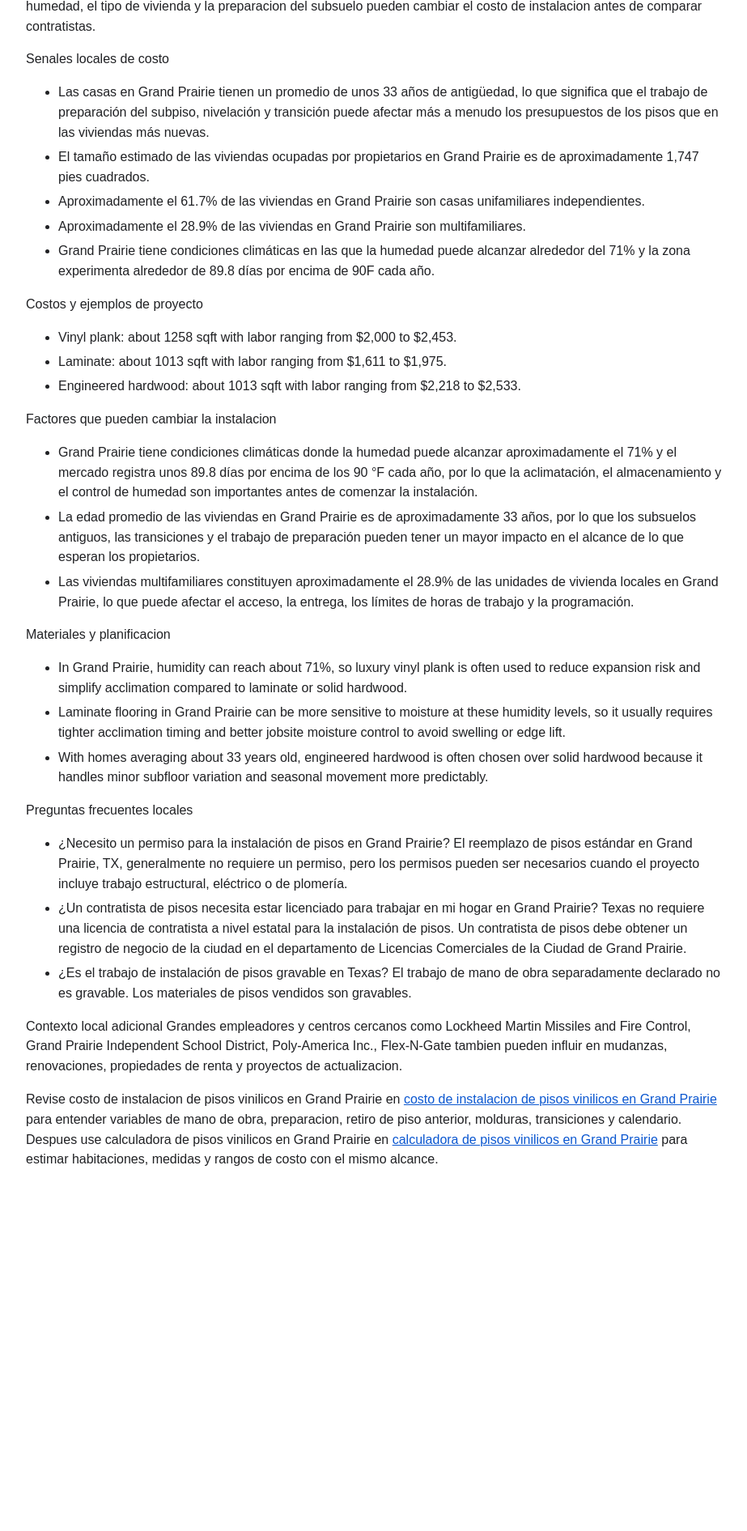
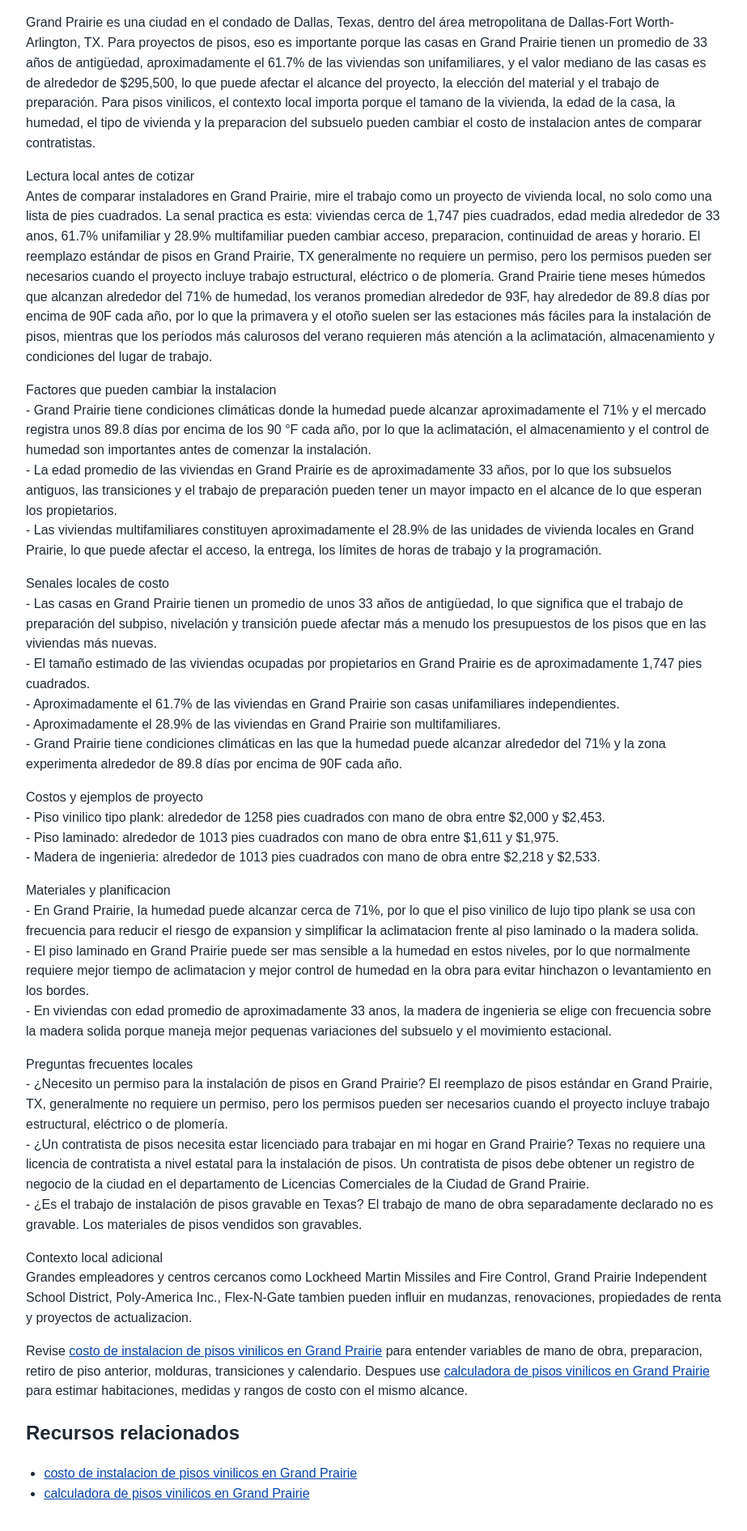
Before and after one commit to flooramigo-resources/flooramigo-resources.github.io, a plain HTML site: page grand-prairie-tx-guia-de-costo-de-instalacion-de-pisos-vinilicos/index.html in a window 1280 px wide. Shown: the part 261-2152 px from the top of the page at 81% size, without its empty margins (178-1101 px from the left). Before the commit the page ends 1762 px from the top, so only its background shows below. Drawn offline with Linux system fonts and the light colour scheme.

Commit message:
Add Grand Prairie and Highland Village flooring guides

```diff
--- a/grand-prairie-tx-guia-de-costo-de-instalacion-de-pisos-vinilicos/index.html
+++ b/grand-prairie-tx-guia-de-costo-de-instalacion-de-pisos-vinilicos/index.html
@@ -1,55 +1,32 @@
 <!doctype html>
-<html lang="en">
+<html lang="es">
 <head>
   <meta charset="utf-8">
   <meta name="viewport" content="width=device-width, initial-scale=1">
   <title>Grand Prairie, TX: guia de costo de instalacion de pisos vinilicos</title>
+  <meta name="description" content="Grand Prairie, TX: guia de costo de instalacion de pisos vinilicos">
   <meta name="robots" content="index,follow">
-  <style>
-    body { font-family: Arial, sans-serif; line-height: 1.55; color: #202124; max-width: 860px; margin: 0 auto; padding: 40px 20px; }
-    h1 { font-size: 2rem; line-height: 1.2; margin: 0 0 1rem; }
-    a { color: #0b57d0; }
-    li { margin: 0.35rem 0; }
-  </style>
+  <style>body{font-family:Arial,sans-serif;line-height:1.55;margin:0;color:#1f2933;background:#fff}main{max-width:860px;margin:0 auto;padding:32px 20px}h1{font-size:2rem;line-height:1.2}a{color:#0645ad}ul{padding-left:1.4rem}.note{background:#f5f7fa;border-left:4px solid #2f80ed;padding:14px 16px;margin:24px 0}</style>
 </head>
 <body>
 <main>
   <h1>Grand Prairie, TX: guia de costo de instalacion de pisos vinilicos</h1>
+  <p>Recurso local para propietarios en Grand Prairie, TX que revisan presupuestos de pisos vinilicos.</p>
+  <p class="note"><a href="https://flooramigo.com/grand-prairie-tx/vinyl-flooring-installation-cost/?lang=es">Grand Prairie costo de instalacion de pisos vinilicos</a> · <a href="https://flooramigo.com/grand-prairie-tx/calculadora-de-pisos-vinilicos/">calculadora de pisos vinilicos en Grand Prairie</a></p>
   <p>Grand Prairie es una ciudad en el condado de Dallas, Texas, dentro del área metropolitana de Dallas-Fort Worth-Arlington, TX. Para proyectos de pisos, eso es importante porque las casas en Grand Prairie tienen un promedio de 33 años de antigüedad, aproximadamente el 61.7% de las viviendas son unifamiliares, y el valor mediano de las casas es de alrededor de $295,500, lo que puede afectar el alcance del proyecto, la elección del material y el trabajo de preparación. Para pisos vinilicos, el contexto local importa porque el tamano de la vivienda, la edad de la casa, la humedad, el tipo de vivienda y la preparacion del subsuelo pueden cambiar el costo de instalacion antes de comparar contratistas.</p>
-<p>Senales locales de costo</p>
+<p>Lectura local antes de cotizar<br>Antes de comparar instaladores en Grand Prairie, mire el trabajo como un proyecto de vivienda local, no solo como una lista de pies cuadrados. La senal practica es esta: viviendas cerca de 1,747 pies cuadrados, edad media alrededor de 33 anos, 61.7% unifamiliar y 28.9% multifamiliar pueden cambiar acceso, preparacion, continuidad de areas y horario. El reemplazo estándar de pisos en Grand Prairie, TX generalmente no requiere un permiso, pero los permisos pueden ser necesarios cuando el proyecto incluye trabajo estructural, eléctrico o de plomería. Grand Prairie tiene meses húmedos que alcanzan alrededor del 71% de humedad, los veranos promedian alrededor de 93F, hay alrededor de 89.8 días por encima de 90F cada año, por lo que la primavera y el otoño suelen ser las estaciones más fáciles para la instalación de pisos, mientras que los períodos más calurosos del verano requieren más atención a la aclimatación, almacenamiento y condiciones del lugar de trabajo.</p>
+<p>Factores que pueden cambiar la instalacion<br>- Grand Prairie tiene condiciones climáticas donde la humedad puede alcanzar aproximadamente el 71% y el mercado registra unos 89.8 días por encima de los 90 °F cada año, por lo que la aclimatación, el almacenamiento y el control de humedad son importantes antes de comenzar la instalación.<br>- La edad promedio de las viviendas en Grand Prairie es de aproximadamente 33 años, por lo que los subsuelos antiguos, las transiciones y el trabajo de preparación pueden tener un mayor impacto en el alcance de lo que esperan los propietarios.<br>- Las viviendas multifamiliares constituyen aproximadamente el 28.9% de las unidades de vivienda locales en Grand Prairie, lo que puede afectar el acceso, la entrega, los límites de horas de trabajo y la programación.</p>
+<p>Senales locales de costo<br>- Las casas en Grand Prairie tienen un promedio de unos 33 años de antigüedad, lo que significa que el trabajo de preparación del subpiso, nivelación y transición puede afectar más a menudo los presupuestos de los pisos que en las viviendas más nuevas.<br>- El tamaño estimado de las viviendas ocupadas por propietarios en Grand Prairie es de aproximadamente 1,747 pies cuadrados.<br>- Aproximadamente el 61.7% de las viviendas en Grand Prairie son casas unifamiliares independientes.<br>- Aproximadamente el 28.9% de las viviendas en Grand Prairie son multifamiliares.<br>- Grand Prairie tiene condiciones climáticas en las que la humedad puede alcanzar alrededor del 71% y la zona experimenta alrededor de 89.8 días por encima de 90F cada año.</p>
+<p>Costos y ejemplos de proyecto<br>- Piso vinilico tipo plank: alrededor de 1258 pies cuadrados con mano de obra entre $2,000 y $2,453.<br>- Piso laminado: alrededor de 1013 pies cuadrados con mano de obra entre $1,611 y $1,975.<br>- Madera de ingenieria: alrededor de 1013 pies cuadrados con mano de obra entre $2,218 y $2,533.</p>
+<p>Materiales y planificacion<br>- En Grand Prairie, la humedad puede alcanzar cerca de 71%, por lo que el piso vinilico de lujo tipo plank se usa con frecuencia para reducir el riesgo de expansion y simplificar la aclimatacion frente al piso laminado o la madera solida.<br>- El piso laminado en Grand Prairie puede ser mas sensible a la humedad en estos niveles, por lo que normalmente requiere mejor tiempo de aclimatacion y mejor control de humedad en la obra para evitar hinchazon o levantamiento en los bordes.<br>- En viviendas con edad promedio de aproximadamente 33 anos, la madera de ingenieria se elige con frecuencia sobre la madera solida porque maneja mejor pequenas variaciones del subsuelo y el movimiento estacional.</p>
+<p>Preguntas frecuentes locales<br>- ¿Necesito un permiso para la instalación de pisos en Grand Prairie? El reemplazo de pisos estándar en Grand Prairie, TX, generalmente no requiere un permiso, pero los permisos pueden ser necesarios cuando el proyecto incluye trabajo estructural, eléctrico o de plomería.<br>- ¿Un contratista de pisos necesita estar licenciado para trabajar en mi hogar en Grand Prairie? Texas no requiere una licencia de contratista a nivel estatal para la instalación de pisos. Un contratista de pisos debe obtener un registro de negocio de la ciudad en el departamento de Licencias Comerciales de la Ciudad de Grand Prairie.<br>- ¿Es el trabajo de instalación de pisos gravable en Texas? El trabajo de mano de obra separadamente declarado no es gravable. Los materiales de pisos vendidos son gravables.</p>
+<p>Contexto local adicional<br>Grandes empleadores y centros cercanos como Lockheed Martin Missiles and Fire Control, Grand Prairie Independent School District, Poly-America Inc., Flex-N-Gate tambien pueden influir en mudanzas, renovaciones, propiedades de renta y proyectos de actualizacion.</p>
+<p>Revise <a href="https://flooramigo.com/grand-prairie-tx/vinyl-flooring-installation-cost/?lang=es">costo de instalacion de pisos vinilicos en Grand Prairie</a> para entender variables de mano de obra, preparacion, retiro de piso anterior, molduras, transiciones y calendario. Despues use <a href="https://flooramigo.com/grand-prairie-tx/calculadora-de-pisos-vinilicos/">calculadora de pisos vinilicos en Grand Prairie</a> para estimar habitaciones, medidas y rangos de costo con el mismo alcance.</p>
+  <h2>Recursos relacionados</h2>
   <ul>
-<li>Las casas en Grand Prairie tienen un promedio de unos 33 años de antigüedad, lo que significa que el trabajo de preparación del subpiso, nivelación y transición puede afectar más a menudo los presupuestos de los pisos que en las viviendas más nuevas.</li>
-<li>El tamaño estimado de las viviendas ocupadas por propietarios en Grand Prairie es de aproximadamente 1,747 pies cuadrados.</li>
-<li>Aproximadamente el 61.7% de las viviendas en Grand Prairie son casas unifamiliares independientes.</li>
-<li>Aproximadamente el 28.9% de las viviendas en Grand Prairie son multifamiliares.</li>
-<li>Grand Prairie tiene condiciones climáticas en las que la humedad puede alcanzar alrededor del 71% y la zona experimenta alrededor de 89.8 días por encima de 90F cada año.</li>
+<li><a href="https://flooramigo.com/grand-prairie-tx/vinyl-flooring-installation-cost/?lang=es">costo de instalacion de pisos vinilicos en Grand Prairie</a></li>
+<li><a href="https://flooramigo.com/grand-prairie-tx/calculadora-de-pisos-vinilicos/">calculadora de pisos vinilicos en Grand Prairie</a></li>
   </ul>
-<p>Costos y ejemplos de proyecto</p>
-<ul>
-<li>Vinyl plank: about 1258 sqft with labor ranging from $2,000 to $2,453.</li>
-<li>Laminate: about 1013 sqft with labor ranging from $1,611 to $1,975.</li>
-<li>Engineered hardwood: about 1013 sqft with labor ranging from $2,218 to $2,533.</li>
-</ul>
-<p>Factores que pueden cambiar la instalacion</p>
-<ul>
-<li>Grand Prairie tiene condiciones climáticas donde la humedad puede alcanzar aproximadamente el 71% y el mercado registra unos 89.8 días por encima de los 90 °F cada año, por lo que la aclimatación, el almacenamiento y el control de humedad son importantes antes de comenzar la instalación.</li>
-<li>La edad promedio de las viviendas en Grand Prairie es de aproximadamente 33 años, por lo que los subsuelos antiguos, las transiciones y el trabajo de preparación pueden tener un mayor impacto en el alcance de lo que esperan los propietarios.</li>
-<li>Las viviendas multifamiliares constituyen aproximadamente el 28.9% de las unidades de vivienda locales en Grand Prairie, lo que puede afectar el acceso, la entrega, los límites de horas de trabajo y la programación.</li>
-</ul>
-<p>Materiales y planificacion</p>
-<ul>
-<li>In Grand Prairie, humidity can reach about 71%, so luxury vinyl plank is often used to reduce expansion risk and simplify acclimation compared to laminate or solid hardwood.</li>
-<li>Laminate flooring in Grand Prairie can be more sensitive to moisture at these humidity levels, so it usually requires tighter acclimation timing and better jobsite moisture control to avoid swelling or edge lift.</li>
-<li>With homes averaging about 33 years old, engineered hardwood is often chosen over solid hardwood because it handles minor subfloor variation and seasonal movement more predictably.</li>
-</ul>
-<p>Preguntas frecuentes locales</p>
-<ul>
-<li>¿Necesito un permiso para la instalación de pisos en Grand Prairie? El reemplazo de pisos estándar en Grand Prairie, TX, generalmente no requiere un permiso, pero los permisos pueden ser necesarios cuando el proyecto incluye trabajo estructural, eléctrico o de plomería.</li>
-<li>¿Un contratista de pisos necesita estar licenciado para trabajar en mi hogar en Grand Prairie? Texas no requiere una licencia de contratista a nivel estatal para la instalación de pisos. Un contratista de pisos debe obtener un registro de negocio de la ciudad en el departamento de Licencias Comerciales de la Ciudad de Grand Prairie.</li>
-<li>¿Es el trabajo de instalación de pisos gravable en Texas? El trabajo de mano de obra separadamente declarado no es gravable. Los materiales de pisos vendidos son gravables.</li>
-</ul>
-<p>Contexto local adicional Grandes empleadores y centros cercanos como Lockheed Martin Missiles and Fire Control, Grand Prairie Independent School District, Poly-America Inc., Flex-N-Gate tambien pueden influir en mudanzas, renovaciones, propiedades de renta y proyectos de actualizacion.</p>
-<p>Revise costo de instalacion de pisos vinilicos en Grand Prairie en <a href="https://flooramigo.com/grand-prairie-tx/vinyl-flooring-installation-cost/?lang=es">costo de instalacion de pisos vinilicos en Grand Prairie</a> para entender variables de mano de obra, preparacion, retiro de piso anterior, molduras, transiciones y calendario. Despues use calculadora de pisos vinilicos en Grand Prairie en <a href="https://flooramigo.com/grand-prairie-tx/calculadora-de-pisos-vinilicos/">calculadora de pisos vinilicos en Grand Prairie</a> para estimar habitaciones, medidas y rangos de costo con el mismo alcance.</p>
 </main>
 </body>
 </html>
```
Also changed, not shown: highland-village-tx-guia-de-costo-de-instalacion-de-pisos-vinilicos/index.html (added, +32 -0 lines), highland-village-tx-vinyl-flooring-installation-cost-guide/index.html (added, +33 -0 lines), index.html (+3 -1 lines). Lines whose indentation alone changed are shown as unchanged.
